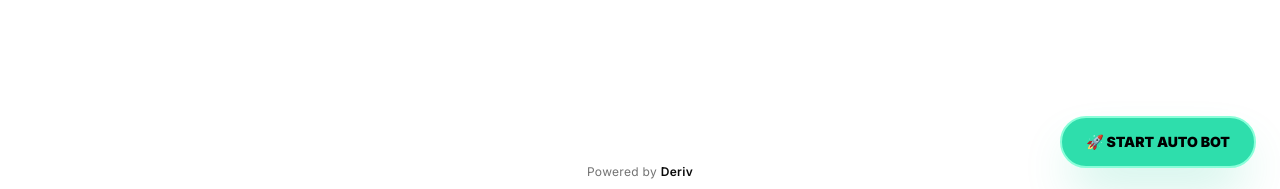
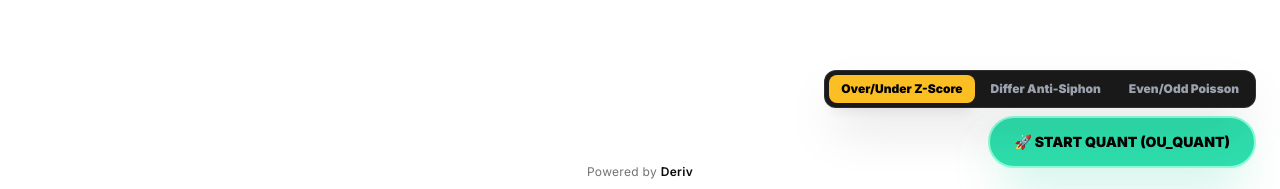
Before and after one commit to Pnynoey/digitx, a Next.js app: page / in a window 1280 px wide. Shown: the part 608-797 px from the top of the page. Built offline with nearby package versions, Linux system fonts and the light colour scheme; no server answers.

Commit message:
Update live-digits.tsx

```diff
--- a/components/live-digits.tsx
+++ b/components/live-digits.tsx
@@ -1,8 +1,8 @@
 'use client';
 
 /**
- * The real, functional Digits app (live WebSocket, real auth/trading), rendered
- * via DigitsView. Added 100% Auto Trading Engine for Cluster Trend Differ.
+ * Institutional Quant Digits AI Engine
+ * Strategies: Dynamic Z-Score Over/Under, Anti-Siphon Differ, Poisson Even/Odd
  */
 
 import { useEffect, useState, useRef } from 'react';
@@ -45,77 +45,169 @@ export function LiveDigits({
   });
 
   // ------------------------------------------------------------------
-  // 🚀 ระบบ AUTO TRADING ENGINE (Cluster Trend Differ)
+  // 🚀 QUANT MULTI-STRATEGY ENGINE STATE
   // ------------------------------------------------------------------
   const [isAuto, setIsAuto] = useState<boolean>(false);
+  const [botStrategy, setBotStrategy] = useState<'OU_QUANT' | 'DIFF_CLUSTER' | 'EVEN_ODD'>('OU_QUANT');
   const [isTradingLock, setIsTradingLock] = useState<boolean>(false);
+  const [lastSignalLog, setLastSignalLog] = useState<string>('System Ready');
   const tickHistoryRef = useRef<number[]>([]);
 
-  // 1. ดักจับตัวเลขสด (lastDigit) เพื่อวิเคราะห์ Pattern
+  // 1. WebSocket Main Execution Loop
   useEffect(() => {
     if (trading.lastDigit !== undefined && trading.lastDigit !== null) {
       const history = tickHistoryRef.current;
       history.push(trading.lastDigit);
-      if (history.length > 5) history.shift();
+      if (history.length > 20) history.shift(); // เก็บสถิติย้อนหลัง 20 ตา
 
-      // 🧠 เงื่อนไข Cluster Trend Differ: ซ้ำติดกัน 2 ตา (d3 == d2) แล้วมีเลขอื่นแทรก (d1 != d2)
-      if (isAuto && !isTradingLock && !trading.isBuying && history.length >= 4) {
-        const len = history.length;
-        const d1 = history[len - 1]; // ตาล่าสุด
-        const d2 = history[len - 2]; // ตาก่อนหน้า
-        const d3 = history[len - 3]; // 2 ตาก่อนหน้า
+      if (isAuto && !isTradingLock && !trading.isBuying && history.length >= 15) {
 
-        if (d3 === d2 && d1 !== d2) {
-          const avoidDigit = d2;
-          setIsTradingLock(true);
+        // ===========================================================
+        // 🧠 STRATEGY 1: OVER / UNDER (Z-score & Volatility Expansion)
+        // ===========================================================
+        if (botStrategy === 'OU_QUANT') {
+          const sample = history.slice(-15);
+          const mean = sample.reduce((a, b) => a + b, 0) / sample.length;
+          const variance = sample.reduce((a, b) => a + Math.pow(b - mean, 2), 0) / sample.length;
+          const stdDev = Math.sqrt(variance) || 1;
 
-          console.log(`🤖 AUTO Engine: สั่งยิง Differ ห้ามออกเลข ${avoidDigit}`);
+          const lastDigit = sample[sample.length - 1];
+          const prevDigit = sample[sample.length - 2];
+          const zScore = (lastDigit - mean) / stdDev;
 
-          // ปรับประเภทสัญญาและสลับเป็น Differ
-          try {
-            if (trading.setContractMode) {
-              (trading.setContractMode as any)('MATCHES_DIFF');
-            }
-            if (trading.setTradeType) {
-              (trading.setTradeType as any)('DIGITDIFF');
-            }
-          } catch (e) {
-            console.error('Error setting mode:', e);
+          // 条件 OVER 2: Z-Score ติดลบหนัก (อัดโซนต่ำ) + มีการดีดกลับเกิน 2 ติดกัน
+          if (zScore < -1.1 && lastDigit >= 3 && prevDigit >= 2) {
+            triggerTrade('DIGITOVER', 2, `🔥 Quant OVER 2 (Z-Score: ${zScore.toFixed(2)} | Mean: ${mean.toFixed(1)})`);
           }
+          // 条件 UNDER 7: Z-Score บวกสูงจัด (อัดโซนสูง) + เริ่มหักหัวลง
+          else if (zScore > 1.1 && lastDigit <= 6 && prevDigit <= 7) {
+            triggerTrade('DIGITUNDER', 7, `⚡ Quant UNDER 7 (Z-Score: ${zScore.toFixed(2)} | Mean: ${mean.toFixed(1)})`);
+          }
+        }
 
-          // เลือกเลขห้ามออก
-          trading.setSelectedDigit(avoidDigit);
+        // ===========================================================
+        // 🧠 STRATEGY 2: DIFFER (Anti-Siphon & Rejection Entropy)
+        // ===========================================================
+        else if (botStrategy === 'DIFF_CLUSTER') {
+          const len = history.length;
+          const d1 = history[len - 1];
+          const d2 = history[len - 2];
+          const d3 = history[len - 3];
 
-          // สั่งซื้อสัญญาทันที!
-          setTimeout(() => {
-            trading.buyContract();
-          }, 400);
+          // Pattern: ซ้ำติดกัน 2 ตา แล้วโดนขัดจังหวะด้วยเลข Extreme (0 หรือ 9 หรือ เลขต่างกลุ่ม)
+          if (d3 === d2 && d1 !== d2 && (d1 === 0 || d1 === 9 || Math.abs(d1 - d2) >= 4)) {
+            triggerTrade('DIGITDIFF', d2, `🎯 Differ Anti-Siphon (Avoid Digit: ${d2})`);
+          }
+        }
+
+        // ===========================================================
+        // 🧠 STRATEGY 3: EVEN / ODD (Poisson Distribution Equilibrium)
+        // ===========================================================
+        else if (botStrategy === 'EVEN_ODD') {
+          const recent12 = history.slice(-12);
+          const evenCount = recent12.filter(d => d % 2 === 0).length;
+          const oddCount = 12 - evenCount;
+
+          // ถ้า Even ออกทะลุ 75% (9 ใน 12 ตา) ➔ สวนยิง ODD
+          if (evenCount >= 9) {
+            triggerTrade('DIGITODD', 0, `⚖️ Poisson Mean Reversion: Bet ODD (Even Ratio: ${((evenCount/12)*100).toFixed(0)}%)`);
+          }
+          // ถ้า Odd ออกทะลุ 75% (9 ใน 12 ตา) ➔ สวนยิง EVEN
+          else if (oddCount >= 9) {
+            triggerTrade('DIGITEVEN', 0, `⚖️ Poisson Mean Reversion: Bet EVEN (Odd Ratio: ${((oddCount/12)*100).toFixed(0)}%)`);
+          }
         }
       }
     }
-  }, [trading.lastDigit, isAuto, isTradingLock, trading.isBuying]);
+  }, [trading.lastDigit, isAuto, isTradingLock, trading.isBuying, botStrategy]);
 
-  // 2. ปลดล็อกเมื่อคำสั่งเทรดเสร็จสิ้น (คอยสแกนหาตาถัดไป)
+  // Execute Orders Function
+  const triggerTrade = (tradeType: string, barrier: number, logMsg: string) => {
+    setIsTradingLock(true);
+    setLastSignalLog(logMsg);
+    console.log(`[QUANT AI] ${logMsg}`);
+
+    try {
+      if (trading.setTradeType) (trading.setTradeType as any)(tradeType);
+      if (trading.setContractMode) {
+        let mode = 'OVER_UNDER';
+        if (tradeType === 'DIGITDIFF') mode = 'MATCHES_DIFF';
+        if (tradeType === 'DIGITEVEN' || tradeType === 'DIGITODD') mode = 'EVEN_ODD';
+        (trading.setContractMode as any)(mode);
+      }
+    } catch (e) {
+      console.error('Mode Execution Error:', e);
+    }
+
+    trading.setSelectedDigit(barrier);
+
+    setTimeout(() => {
+      trading.buyContract();
+    }, 300);
+  };
+
+  // Auto Release Lock System
   useEffect(() => {
     if (trading.buyResult || trading.buyError) {
       const timer = setTimeout(() => {
         trading.clearBuyResult();
         setIsTradingLock(false);
-      }, 2500);
+      }, 2200);
       return () => clearTimeout(timer);
     }
   }, [trading.buyResult, trading.buyError]);
 
   return (
     <div className="relative">
-      {/* 🟢 ปุ่มควบคุม AUTO TRADING FLOAT (ลอยเด่นมุมขวาล่างบนหน้าเว็บ) */}
+      {/* 🟢 QUANT CONTROL HUB (มุมขวาล่าง) */}
       {!editMode && (
         <div className="fixed bottom-6 right-6 z-50 flex flex-col items-end gap-2">
+          {/* Status Live Indicator */}
           {isAuto && (
-            <div className="bg-black/80 text-emerald-400 text-xs px-3 py-1.5 rounded-lg border border-emerald-500/30 backdrop-blur-md animate-pulse">
-              🤖 Auto Trading Engine Active...
+            <div className="bg-black/90 text-emerald-400 text-xs font-mono px-3 py-1.5 rounded-lg border border-emerald-500/40 backdrop-blur-md shadow-xl flex items-center gap-2 max-w-[280px] truncate">
+              <span className="w-2 h-2 rounded-full bg-emerald-400 animate-ping" />
+              <span>{lastSignalLog}</span>
             </div>
           )}
+
+          {/* Strategy Selector */}
+          <div className="flex bg-black/90 p-1 rounded-xl border border-white/10 backdrop-blur-md shadow-2xl gap-1">
+            <button
+              type="button"
+              onClick={() => setBotStrategy('OU_QUANT')}
+              className={`px-3 py-1.5 rounded-lg text-xs font-black transition-all ${
+                botStrategy === 'OU_QUANT'
+                  ? 'bg-amber-400 text-black shadow-lg'
+                  : 'text-gray-400 hover:text-white'
+              }`}
+            >
+              Over/Under Z-Score
+            </button>
+            <button
+              type="button"
+              onClick={() => setBotStrategy('DIFF_CLUSTER')}
+              className={`px-3 py-1.5 rounded-lg text-xs font-black transition-all ${
+                botStrategy === 'DIFF_CLUSTER'
+                  ? 'bg-cyan-400 text-black shadow-lg'
+                  : 'text-gray-400 hover:text-white'
+              }`}
+            >
+              Differ Anti-Siphon
+            </button>
+            <button
+              type="button"
+              onClick={() => setBotStrategy('EVEN_ODD')}
+              className={`px-3 py-1.5 rounded-lg text-xs font-black transition-all ${
+                botStrategy === 'EVEN_ODD'
+                  ? 'bg-purple-400 text-black shadow-lg'
+                  : 'text-gray-400 hover:text-white'
+              }`}
+            >
+              Even/Odd Poisson
+            </button>
+          </div>
+
+          {/* Main Action Button */}
           <button
             type="button"
             onClick={() => setIsAuto(!isAuto)}
@@ -125,7 +217,7 @@ export function LiveDigits({
                 : 'bg-emerald-400 hover:bg-emerald-500 text-black border-emerald-200 shadow-emerald-500/30'
             }`}
           >
-            {isAuto ? '⏹️ STOP AUTO BOT' : '🚀 START AUTO BOT'}
+            {isAuto ? '⏹️ STOP QUANT BOT' : `🚀 START QUANT (${botStrategy})`}
           </button>
         </div>
       )}
```
